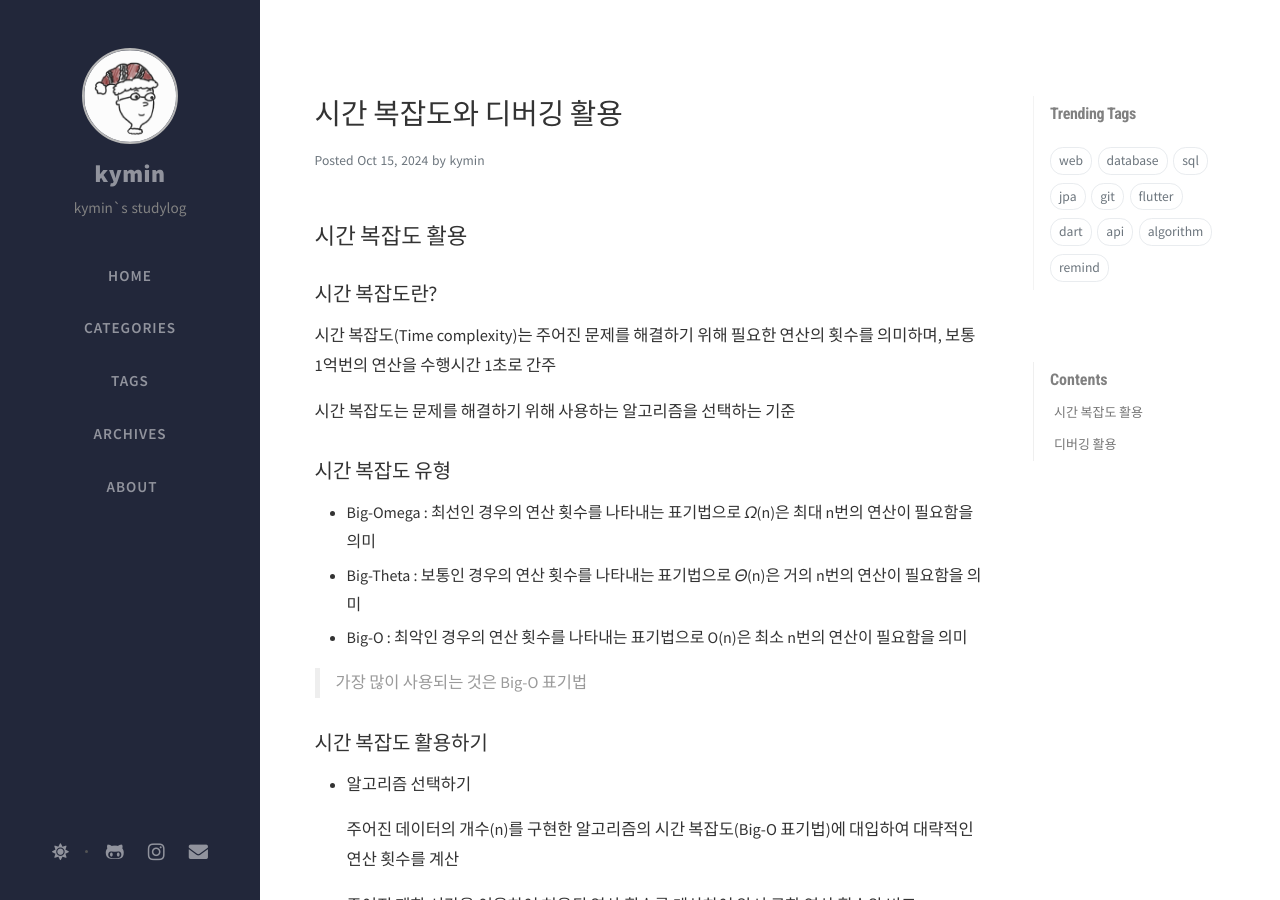
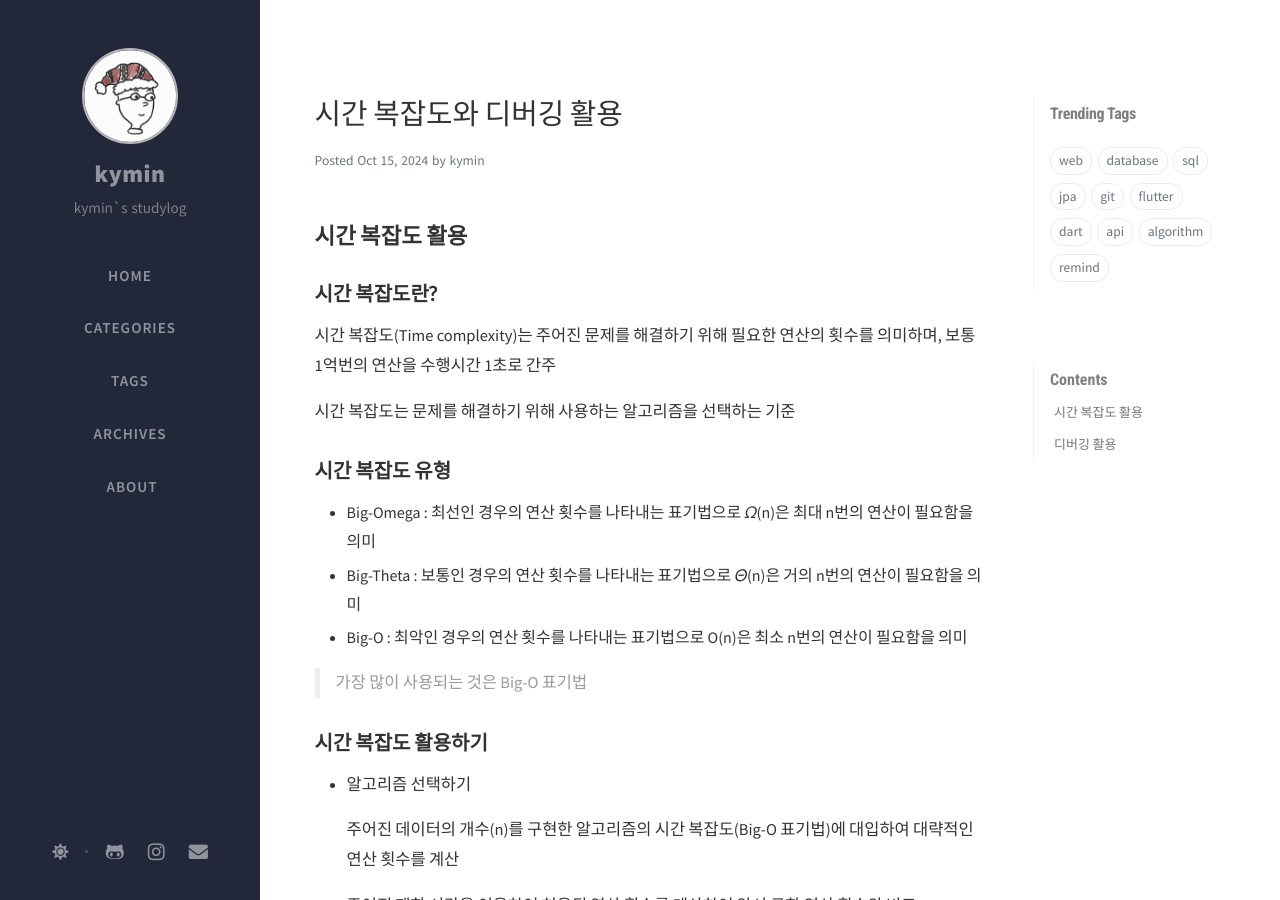
Before and after one commit to Kyoung-M1N/kyoung-M1N.github.io, a Jekyll site: the page built from _posts/algorithm/2024-10-15-[Algorithm]time_complexity.md, in a window 1280 px wide and 900 px high. Built offline with Jekyll 4.4.1, drawn with Linux system fonts in a browser that asks for light colours; nearby versions of some CDN libraries; comment, search, counter and statistics services are not loaded.

Commit message:
docs: 포스트 수정

```diff
--- a/_posts/algorithm/2024-10-15-[Algorithm]time_complexity.md
+++ b/_posts/algorithm/2024-10-15-[Algorithm]time_complexity.md
@@ -5,15 +5,15 @@ date: 2024-10-15 14:55
 categories: [Algorithm]
 tags: [algorithm, java]
 ---
-## 시간 복잡도 활용
+## **시간 복잡도 활용**
 
-### 시간 복잡도란?
+### **시간 복잡도란?**
 
 시간 복잡도(Time complexity)는 주어진 문제를 해결하기 위해 필요한 연산의 횟수를 의미하며, 보통 1억번의 연산을 수행시간 1초로 간주
 
 시간 복잡도는 문제를 해결하기 위해 사용하는 알고리즘을 선택하는 기준
 
-### 시간 복잡도 유형
+### **시간 복잡도 유형**
 
 - Big-Omega : 최선인 경우의 연산 횟수를 나타내는 표기법으로 𝛺(n)은 최대 n번의 연산이 필요함을 의미
 - Big-Theta : 보통인 경우의 연산 횟수를 나타내는 표기법으로 𝛩(n)은 거의 n번의 연산이 필요함을 의미
@@ -21,7 +21,7 @@ tags: [algorithm, java]
 
 > 가장 많이 사용되는 것은 Big-O 표기법
 
-### 시간 복잡도 활용하기
+### **시간 복잡도 활용하기**
 
 - 알고리즘 선택하기
 
@@ -58,15 +58,15 @@ tags: [algorithm, java]
 
   위의 방법으로 불필요한 중첩 반복문을 줄이는 과정으로 시간 복잡도를 감소
 
-## 디버깅 활용
+## **디버깅 활용**
 
-### 디버깅이란?
+### **디버깅이란?**
 
 디버깅(Debugging)은 프로그램에서 발생하는 문법 오류나 논리 오류를 찾아 바로잡는 과정을 의미
 
 문법 오류는 컴파일러가 찾아서 컴파일 에러를 발생시키지만, 논리 오류는 프로그램이 실행되는 동안에 런타임 에러를 발생시키거나 프로그램의 의도와 다르게 동작하게 만드는 문제 발생
 
-### 디버깅 방법
+### **디버깅 방법**
 
 디버깅을 진행하고자 하는 코드에 break point를 설정하고 IDE의 디버깅 기능을 실행
 
```
